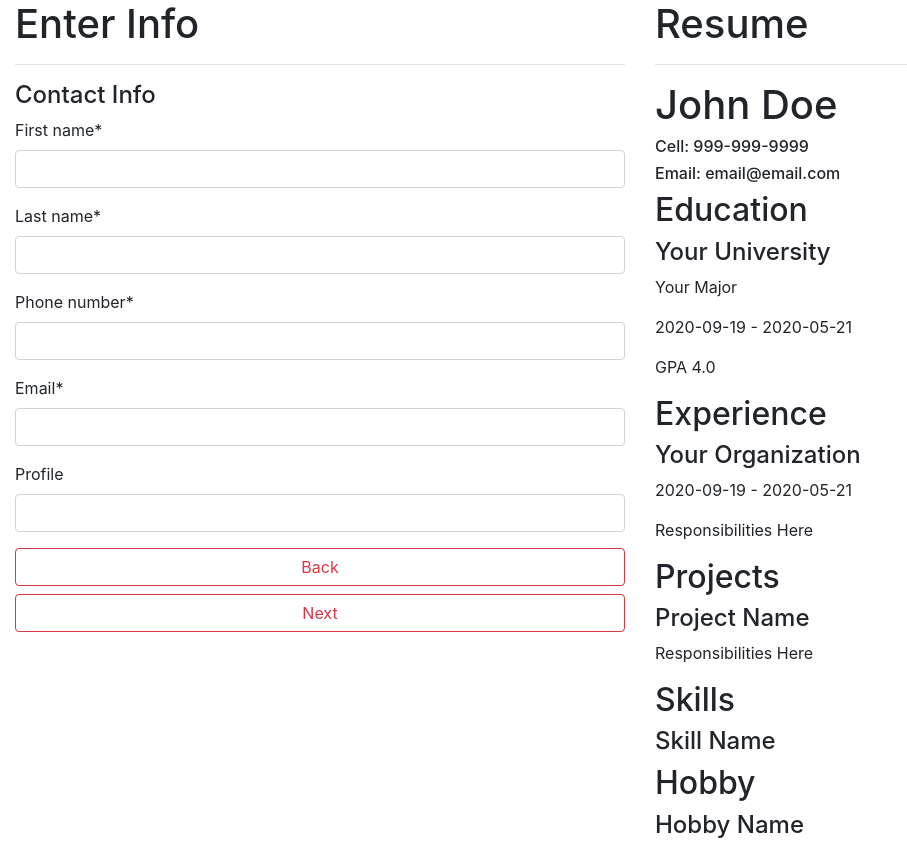
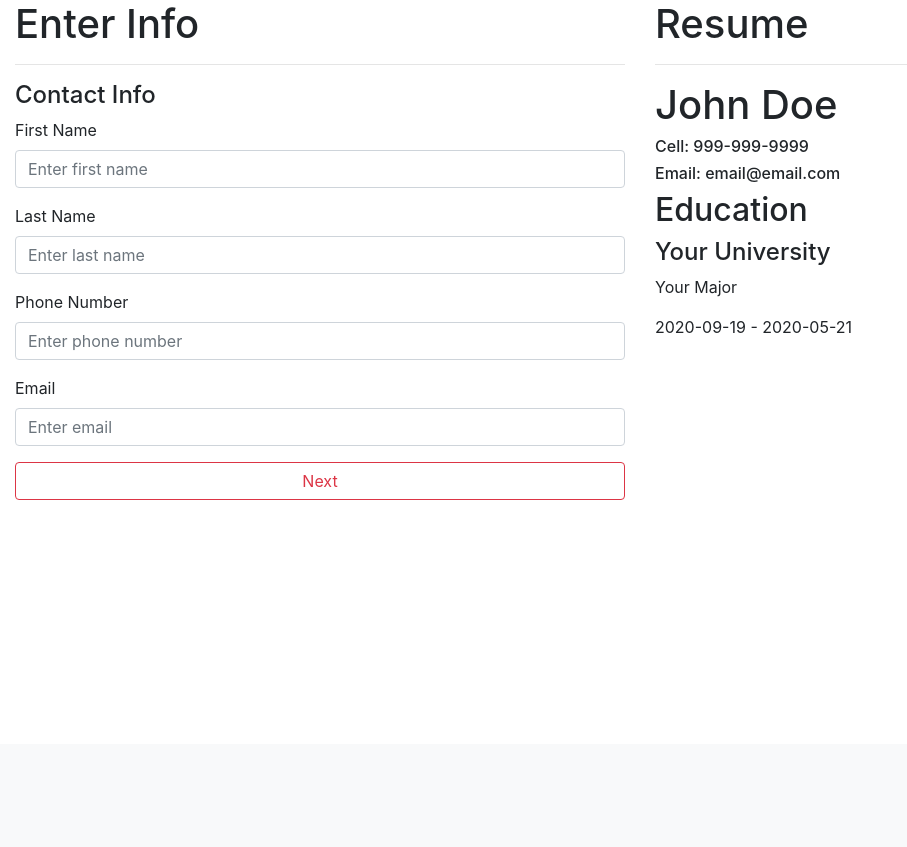
Before and after one commit to noahskorner/resume-freak, a Django app: page /resume_form/ in a window 1280 px wide. Shown: the part 56-903 px from the top of the page, without its empty margins (0-907 px from the left). After the commit the page ends 556 px from the top, so only its background shows below. Run offline with Django 3.2, Linux system fonts and the light colour scheme; some libraries are stand-ins or nearby versions.

Commit message:
Turned contact and education into HTML forms. Added ability to dynamically add / remove educations

```diff
--- a/resume_builder/forms.py
+++ /dev/null
@@ -1,38 +0,0 @@
-from django import forms
-from .models import *
-
-
-class ContactInfoForm(forms.ModelForm):
-    class Meta:
-        model = ContactInfo
-        fields = '__all__'
-
-
-class EducationForm(forms.ModelForm):
-    class Meta:
-        model = Education
-        fields = ['school', 'major', 'start_date', 'end_date', 'gpa']
-
-
-class ExperienceForm(forms.ModelForm):
-    class Meta:
-        model = Experience
-        fields = ['organization', 'start_date1', 'end_date1', 'responsibilities']
-
-
-class ProjectForm(forms.ModelForm):
-    class Meta:
-        model = Project
-        fields = ['name', 'responsibilities1']
-
-
-class SkillForm(forms.ModelForm):
-    class Meta:
-        model = Skill
-        fields = ['skill_name']
-
-
-class HobbyForm(forms.ModelForm):
-    class Meta:
-        model = Hobby
-        fields = ['hobby_name']
--- a/resume_builder/templates/resume_builder/index.html
+++ b/resume_builder/templates/resume_builder/index.html
@@ -12,6 +12,8 @@
       integrity="sha384-JcKb8q3iqJ61gNV9KGb8thSsNjpSL0n8PARn9HuZOnIxN0hoP+VmmDGMN5t9UJ0Z"
       crossorigin="anonymous"
     />
+    <!-- Font Awesome -->
+    <script src="https://kit.fontawesome.com/f88a847d12.js" crossorigin="anonymous"></script>
   </head>
   <body>
     <nav class="navbar navbar-expand-lg navbar-light bg-light">
--- a/resume_builder/templates/resume_builder/resume_form.html
+++ b/resume_builder/templates/resume_builder/resume_form.html
@@ -1,25 +1,58 @@
 {% extends 'resume_builder/index.html' %}
 <!---->
 {% block content %} {% load static %} {% load crispy_forms_tags %}
-<script>
-  function goBack() {
-    window.history.back()
-  }
-  </script>
+
 <div class="container-fluid" style="max-width: 1440px">
   <div class="row">
     <div class="col-6">
       <h1>Enter Info</h1>
       <hr />
-      <form action="{% url 'resume_form' %}" method="POST">
+      <form>
         {% csrf_token %}
         <!-- Contact Info -->
         <div id="contact-info">
           <h4>Contact Info</h4>
-          {{contact_form|crispy}}
-          <button onclick="goBack()" class="btn btn-outline-danger btn-block">
-          Back
-        </button>
+          <!-- First Name -->
+          <div class="form-group">
+            <label for="contact-first-name-input">First Name</label>
+            <input
+              type="text"
+              class="form-control"
+              id="contact-first-name-input"
+              placeholder="Enter first name"
+            />
+          </div>
+          <!-- Last Name -->
+          <div class="form-group">
+            <label for="contact-last-name-input">Last Name</label>
+            <input
+              type="text"
+              class="form-control"
+              id="contact-last-name-input"
+              placeholder="Enter last name"
+            />
+          </div>
+          <!-- Phone Number -->
+          <div class="form-group">
+            <label for="contact-phone-number-input">Phone Number</label>
+            <input
+              type="text"
+              class="form-control"
+              id="contact-phone-number-input"
+              placeholder="Enter phone number"
+            />
+          </div>
+          <!-- Email -->
+          <div class="form-group">
+            <label for="contact-email-input">Email</label>
+            <input
+              type="text"
+              class="form-control"
+              id="contact-email-input"
+              placeholder="Enter email"
+            />
+          </div>
+          <!-- Next Button -->
           <button
             class="btn btn-outline-danger btn-block"
             id="contact-next-btn"
@@ -30,8 +63,61 @@
         <!-- End Contact Info -->
         <!-- Education -->
         <div class="d-none" id="education">
+          <div>
+            <div id="education-form-0">
               <h4>Education</h4>
-          {{education_form|crispy}}
+              <!-- School Name -->
+              <div class="form-group">
+                <label for="education-school-input-0">School</label>
+                <input
+                  type="text"
+                  class="form-control"
+                  id="education-school-input-0"
+                  placeholder="Enter school name"
+                />
+              </div>
+              <!-- Major -->
+              <div class="form-group">
+                <label for="education-major-input-0">Major</label>
+                <input
+                  type="text"
+                  class="form-control"
+                  id="education-major-input-0"
+                  placeholder="Enter major"
+                />
+              </div>
+              <!-- Start Date -->
+              <div class="form-group">
+                <label for="education-start-date-input-0">Start Date</label>
+                <input
+                  type="text"
+                  class="form-control"
+                  id="education-start-date-input-0"
+                  placeholder="Enter start date (YYYY-MM-DD)"
+                />
+              </div>
+              <!-- End Date -->
+              <div class="form-group">
+                <label for="education-end-date-input-0">End Date</label>
+                <input
+                  type="text"
+                  class="form-control"
+                  id="education-end-date-input-0"
+                  placeholder="Enter end date (YYYY-MM-DD)"
+                />
+              </div>
+            </div>
+          </div>
+          <!-- Add Education Button -->
+          <div class="d-flex justify-content-end mb-4">
+          <button id="remove-education-btn" class="btn btn-danger btn-sm mr-4">
+            <i class="fas fa-minus"></i> Remove Education
+          </button>
+            <button id="add-education-btn" class="btn btn-warning btn-sm">
+              <i class="fas fa-plus"></i> Add Education
+            </button>
+          </div>
+          <!-- Navigation Buttons -->
           <button
             class="btn btn-outline-danger btn-block"
             id="education-back-btn"
@@ -49,7 +135,6 @@
         <!-- Experience -->
         <div class="d-none" id="experience">
           <h4>Experience</h4>
-          {{experience_form|crispy}}
           <button
             class="btn btn-outline-danger btn-block"
             id="experience-back-btn"
@@ -67,7 +152,6 @@
         <!-- Projects -->
         <div class="d-none" id="project">
           <h4>Projects</h4>
-          {{project_form|crispy}}
           <button
             class="btn btn-outline-danger btn-block"
             id="project-back-btn"
@@ -85,17 +169,10 @@
         <!-- Skills -->
         <div class="d-none" id="skill">
           <h4>Skills</h4>
-          {{skill_form|crispy}}
-          <button
-            class="btn btn-outline-danger btn-block"
-            id="skill-back-btn"
-          >
+          <button class="btn btn-outline-danger btn-block" id="skill-back-btn">
             Back
           </button>
-          <button
-            class="btn btn-outline-danger btn-block"
-            id="skill-next-btn"
-          >
+          <button class="btn btn-outline-danger btn-block" id="skill-next-btn">
             Next
           </button>
         </div>
@@ -103,11 +180,7 @@
         <!-- Hobby -->
         <div class="d-none" id="hobby">
           <h4>Hobby</h4>
-          {{hobby_form|crispy}}
-          <button
-            class="btn btn-outline-danger btn-block"
-            id="hobby-back-btn"
-          >
+          <button class="btn btn-outline-danger btn-block" id="hobby-back-btn">
             Back
           </button>
           <input
@@ -127,5 +200,7 @@
     </div>
   </div>
 </div>
-<script src="{% static 'js/resume_form.js' %}"></script>
+<script src="{% static 'js/single_page.js' %}"></script>
+<script src="{% static 'js/contact_form.js' %}"></script>
+<script src="{% static 'js/education_form.js' %}"></script>
 {% endblock content %}
--- a/resume_builder/templates/resume_templates/resume_1.html
+++ b/resume_builder/templates/resume_templates/resume_1.html
@@ -1,31 +1,24 @@
 <!-- Contact Info -->
-<h1><span id="first-name">John</span> <span id="last-name">Doe</span></h1>
-<h6>Cell: <span id="phone-number">999-999-9999</span></h6>
-<h6>Email: <span id="email">email@email.com</span></h6>
+<h1>
+  <span id="contact-first-name-lbl">John</span>
+  <span id="contact-last-name-lbl">Doe</span>
+</h1>
+<h6>Cell: <span id="contact-phone-number-lbl">999-999-9999</span></h6>
+<h6>Email: <span id="contact-email-lbl">email@email.com</span></h6>
 <!-- Educations -->
 <h2>Education</h2>
-<h4><span id="school">Your University</span></h4>
-<p><span id="major">Your Major</span></p>
-<p>
-  <span id="start-date">2020-09-19</span> -
-  <span id="end-date">2020-05-21</span>
-</p>
-<p>GPA <span id="gpa">4.0</span></p>
+<div>
+  <div id="education-lbls-0">
+    <h4><span id="education-school-lbl-0">Your University</span></h4>
+    <p><span id="education-major-lbl-0">Your Major</span></p>
+    <p>
+      <span id="education-start-date-lbl-0">2020-09-19</span> -
+      <span id="education-end-date-lbl-0">2020-05-21</span>
+    </p>
+  </div>
+</div>
+
 <!-- Experience -->
-<h2>Experience</h2>
-<h4><span id="organization">Your Organization</span></h4>
-<p>
-  <span id="start-date1">2020-09-19</span> -
-  <span id="end-date1">2020-05-21</span>
-</p>
-<p>Responsibilities <span id="responsibilities">Here</span></p>
 <!-- Projects -->
-<h2>Projects</h2>
-<h4><span id="name">Project Name</span></h4>
-<p>Responsibilities <span id="responsibilities1">Here</span></p>
 <!-- Skill -->
-<h2>Skills</h2>
-<h4><span id="skill_name">Skill Name</span></h4>
 <!-- Hobby -->
-<h2>Hobby</h2>
-<h4><span id="hobby_name">Hobby Name</span></h4>
--- a/resume_builder/views.py
+++ b/resume_builder/views.py
@@ -38,49 +38,11 @@ def resume_form(request):
         resume = Resume.objects.get_or_create(end_user=current_user)[
             0]  # remove the tuple
         # create a form instance and populate it with data from the request:
-        contact_form = ContactInfoForm(request.POST)
-        if contact_form.is_valid():
-            contact_info = contact_form.save()
-            # add contact info to end user's resume
-            resume.contact_info = contact_info
-            resume.save()
 
-            education_form = EducationForm(request.POST)
-            if education_form.is_valid():
-                education = education_form.save()
-                education.resume = resume
-                education.save()
-
-            experience_form = ExperienceForm(request.POST)
-            if experience_form.is_valid():
-                experience = experience_form.save()
-                experience.resume = resume
-                experience.save()
-
-            project_form = ProjectForm(request.POST)
-            if project_form.is_valid():
-                project = project_form.save()
-                project.resume = resume
-                project.save()
-
-            skill_form = SkillForm(request.POST)
-            if skill_form.is_valid():
-                skill = skill_form.save()
-                skill.resume = resume
-                skill.save()
-
-            hobby_form = HobbyForm(request.POST)
-            if hobby_form.is_valid():
-                hobby = hobby_form.save()
-                hobby.resume = resume
-                hobby.save()
-
-        return redirect("/download_pdf/")
+        return HttpResponse('Downloading Resume')
     # if a GET (or any other method) we'll create a blank form
     else:
-        context = {'contact_form': ContactInfoForm(
-        ), 'education_form': EducationForm(), 'experience_form': ExperienceForm(),
-        'project_form': ProjectForm(), 'skill_form': SkillForm(), 'hobby_form': HobbyForm() }
+        context = {}
         return render(request, 'resume_builder/resume_form.html', context)
 
 
--- /dev/null
+++ b/static/js/contact_form.js
@@ -0,0 +1,25 @@
+// Inputs
+const contactFirstNameInput = document.getElementById('contact-first-name-input');
+const contactLastNameInput = document.getElementById('contact-last-name-input');
+const contactPhoneNumberInput = document.getElementById('contact-phone-number-input');
+const contactEmailInput = document.getElementById('contact-email-input');
+
+// Labels
+const contactFirstNameLbl = document.getElementById('contact-first-name-lbl');
+const contactLastNameLbl = document.getElementById('contact-last-name-lbl');
+contactPhoneNumberLbl = document.getElementById('contact-phone-number-lbl');
+contactEmailLbl = document.getElementById('contact-email-lbl');
+
+// Event Listeners
+contactFirstNameInput.addEventListener("input", function () {
+  contactFirstNameLbl.innerHTML = contactFirstNameInput.value;
+});
+contactLastNameInput.addEventListener("input", function () {
+  contactLastNameLbl.innerHTML = contactLastNameInput.value;
+});
+contactPhoneNumberInput.addEventListener("input", function () {
+  contactPhoneNumberLbl.innerHTML = contactPhoneNumberInput.value;
+});
+contactEmailInput.addEventListener("input", function () {
+  contactEmailLbl.innerHTML = contactEmailInput.value;
+});
--- a/static/js/resume_form.js
+++ /dev/null
@@ -1,187 +0,0 @@
-//declare sections
-const contactSection = document.getElementById("contact-info");
-const educationSection = document.getElementById("education");
-const experienceSection = document.getElementById("experience");
-const projectSection = document.getElementById("project");
-const skillSection = document.getElementById("skill");
-const hobbySection = document.getElementById("hobby");
-
-// CONTACT
-const firstNameLbl = document.getElementById("first-name");
-const firstNameInput = document.getElementById("id_first_name");
-const lastNameLbl = document.getElementById("last-name");
-const lastNameInput = document.getElementById("id_last_name");
-const phoneNumberLbl = document.getElementById("phone-number");
-const phoneNumberInput = document.getElementById("id_phone_number");
-const emailLbl = document.getElementById("email");
-const emailInput = document.getElementById("id_email");
-// EDUCATION
-const schoolLbl = document.getElementById("school");
-const schoolInput = document.getElementById("id_school");
-const majorLbl = document.getElementById("major");
-const majorInput = document.getElementById("id_major");
-const startDateLbl = document.getElementById("start-date");
-const startDateInput = document.getElementById("id_start_date");
-const endDateLbl = document.getElementById("end-date");
-const endDateInput = document.getElementById("id_end_date");
-const gpaLbl = document.getElementById("gpa");
-const gpaInput = document.getElementById("id_gpa");
-//EXPERIENCE
-const orgLbl = document.getElementById("organization");
-const orgInput = document.getElementById("id_organization");
-const startDate1Lbl = document.getElementById("start-date1");
-const startDate1Input = document.getElementById("id_start_date1");
-const endDate1Lbl = document.getElementById("end-date1");
-const endDate1Input = document.getElementById("id_end_date1");
-const responsibilitiesLbl = document.getElementById("responsibilities");
-const responsibilitiesInput = document.getElementById("id_responsibilities");
-//PROJECT
-const nameLbl = document.getElementById("name");
-const nameInput = document.getElementById("id_name");
-const responsibilitiesLbl1 = document.getElementById("responsibilities1");
-const responsibilitiesInput1 = document.getElementById("id_responsibilities1");
-//SKILLS: name
-const skillnameLbl = document.getElementById("skill_name");
-const skillnameInput = document.getElementById("id_skill_name");
-//HOBBY: name
-const hobbynameLbl = document.getElementById("hobby_name");
-const hobbynameInput = document.getElementById("id_hobby_name");
-
-//declare buttons
-const contactNextBtn = document.getElementById("contact-next-btn");
-const educationNextBtn = document.getElementById("education-next-btn");
-const experienceNextBtn = document.getElementById("experience-next-btn");
-const projectNextBtn = document.getElementById("project-next-btn");
-const skillNextBtn = document.getElementById("skill-next-btn");
-const hobbyNextBtn = document.getElementById("hobby-next-btn");
-
-//back buttons
-const contactBackBtn = document.getElementById("contact-back-btn");
-const educationBackBtn = document.getElementById("education-back-btn");
-const experienceBackBtn = document.getElementById("experience-back-btn");
-const projectBackBtn = document.getElementById("project-back-btn");
-const skillBackBtn = document.getElementById("skill-back-btn");
-const hobbyBackBtn = document.getElementById("hobby-back-btn");
-
-//labels and input
-firstNameInput.addEventListener("input", function () {
-  firstNameLbl.innerHTML = firstNameInput.value;
-});
-
-lastNameInput.addEventListener("input", function () {
-  lastNameLbl.innerHTML = lastNameInput.value;
-});
-
-phoneNumberInput.addEventListener("input", function () {
-  phoneNumberLbl.innerHTML = phoneNumberInput.value;
-});
-
-emailInput.addEventListener("input", function () {
-  emailLbl.innerHTML = emailInput.value;
-});
-
-schoolInput.addEventListener("input", function () {
-  schoolLbl.innerHTML = schoolInput.value;
-});
-
-majorInput.addEventListener("input", function () {
-  majorLbl.innerHTML = majorInput.value;
-});
-startDateInput.addEventListener("input", function () {
-  startDateLbl.innerHTML = startDateInput.value;
-});
-
-endDateInput.addEventListener("input", function () {
-  endDateLbl.innerHTML = endDateInput.value;
-});
-
-gpaInput.addEventListener("input", function () {
-  gpaLbl.innerHTML = gpaInput.value;
-});
-
-orgInput.addEventListener("input", function() {
-  orgLbl.innerHTML = orgInput.value;
-});
-
-startDate1Input.addEventListener("input", function () {
-  startDate1Lbl.innerHTML = startDate1Input.value;
-});
-
-endDate1Input.addEventListener("input", function () {
-  endDate1Lbl.innerHTML = endDate1Input.value;
-});
-
-responsibilitiesInput.addEventListener("input", function() {
-  responsibilitiesLbl.innerHTML = responsibilitiesInput.value;
-});
-
-nameInput.addEventListener("input", function(){
-  nameLbl.innerHTML = nameInput.value;
-});
-
-responsibilitiesInput1.addEventListener("input", function(){
-  responsibilitiesLbl1.innerHTML = responsibilitiesInput1.value;
-});
-
-skillnameInput.addEventListener("input", function(){
-  skillnameLbl.innerHTML = skillnameInput.value;
-});
-
-hobbynameInput.addEventListener("input", function(){
-  hobbynameLbl.innerHTML = hobbynameInput.value;
-});
-
-//button functions
-contactNextBtn.addEventListener("click", function () {
-  contactSection.classList.add("d-none");
-  educationSection.classList.remove("d-none");
-});
-
-educationBackBtn.addEventListener("click", function(){
-  educationSection.classList.add("d-none");
-  contactSection.classList.remove("d-none");
-});
-
-educationNextBtn.addEventListener("click", function (){
-  educationSection.classList.add("d-none");
-  experienceSection.classList.remove("d-none");
-});
-
-experienceNextBtn.addEventListener("click", function (){
-  experienceSection.classList.add("d-none");
-  projectSection.classList.remove("d-none");
-});
-
-experienceBackBtn.addEventListener("click", function(){
-  experienceSection.classList.add("d-none");
-  educationSection.classList.remove("d-none");
-});
-
-projectNextBtn.addEventListener("click", function(){
-  projectSection.classList.add("d-none");
-  skillSection.classList.remove("d-none");
-});
-
-projectBackBtn.addEventListener("click", function(){
-  projectSection.classList.add("d-none");
-  experienceSection.classList.remove("d-none");
-});
-
-skillNextBtn.addEventListener("click", function(){
-  skillSection.classList.add("d-none");
-  hobbySection.classList.remove("d-none");
-});
-
-skillBackBtn.addEventListener("click", function(){
-  skillSection.classList.add("d-none");
-  projectSection.classList.remove("d-none");
-});
-
-hobbyBackBtn.addEventListener("click", function(){
-  hobbySection.classList.add("d-none");
-  skillSection.classList.remove("d-none");
-});
-
-hobbyNextBtn.addEventListener("click", function(event){
-  event.preventDefault();
-});
```
Also changed, not shown: resume_builder/models.py (+5 -9 lines), static/js/education_form.js (added, +79 -0 lines), static/js/single_page.js (added, +84 -0 lines), db.sqlite3, resume_builder/migrations/0006_remove_contactinfo_profile.py (added), resume_builder/migrations/0007_remove_education_gpa.py (added). Lines whose indentation alone changed are shown as unchanged.
